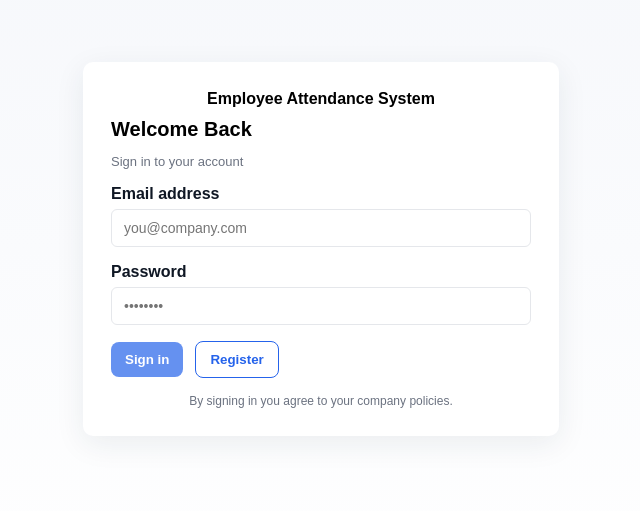
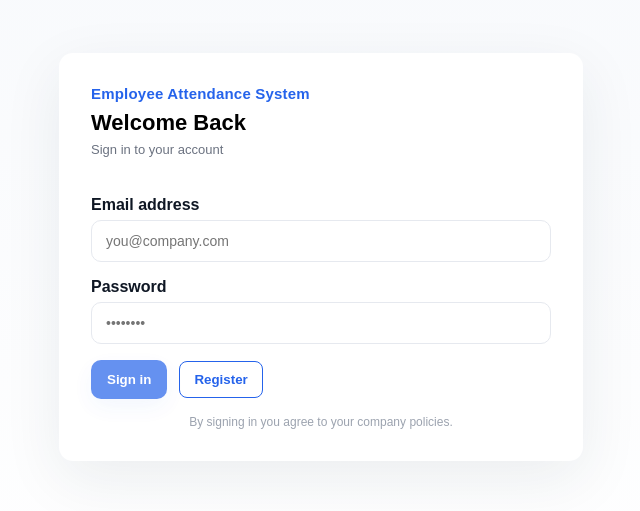
Before and after one commit to jaseem1033/Employee-Attendance-System, a React (Vite) app in the folder frontend/: page /login in a window 1280 px wide. Shown: the part 207-718 px from the top of the page, without its empty margins (319-959 px from the left). Built offline with nearby package versions, Linux system fonts and the light colour scheme; no server answers.

Commit message:
Login page ui updated

```diff
--- a/frontend/src/pages/Login.tsx
+++ b/frontend/src/pages/Login.tsx
@@ -47,10 +47,12 @@ export default function Login() {
   return (
     <div className="auth-page">
       <div className="auth-card">
-        <div className="form-title">Employee Attendance System</div>
-        <div className="auth-header" style={{ textAlign: 'left', marginBottom: 8 }}>
-          <h1>Welcome Back</h1>
-          <p className="muted">Sign in to your account</p>
+        <div className="auth-top">
+          <div className="system-title">Employee Attendance System</div>
+          <div className="auth-header" style={{ textAlign: 'left', marginBottom: 8 }}>
+            <h1>Welcome Back</h1>
+            <p className="muted auth-sub">Sign in to your account</p>
+          </div>
         </div>
 
         <form onSubmit={handle} className="auth-form" aria-label="login form" noValidate>
--- a/frontend/src/styles.css
+++ b/frontend/src/styles.css
@@ -100,21 +100,26 @@ th { background: #f8f8f8 }
 
 
 /* Auth / Login styles */
-.auth-page { display: flex; align-items: center; justify-content: center; min-height: calc(100vh - 64px); background: linear-gradient(180deg, #f5f7fb 0%, #ffffff 100%); padding: 24px }
-.auth-card { width: 100%; max-width: 420px; background: #fff; border-radius: 10px; box-shadow: 0 8px 30px rgba(31,45,61,0.08); padding: 28px }
-.auth-header h1 { margin: 0 0 6px 0; font-size: 20px }
+.auth-page { display: flex; align-items: center; justify-content: center; min-height: calc(100vh - 64px); background: linear-gradient(180deg, #f7f9fc 0%, #ffffff 100%); padding: 32px }
+.auth-card { width: 100%; max-width: 460px; background: #fff; border-radius: 14px; box-shadow: 0 18px 60px rgba(31,45,61,0.08); padding: 32px }
+.auth-top { display:flex; flex-direction:column; gap:8px; margin-bottom:6px }
+.system-title { font-weight:800; color:#2563eb; font-size:15px; letter-spacing:0.2px }
+.auth-header h1 { margin: 0 0 6px 0; font-size:22px }
+.auth-sub { margin-top:2px }
 .muted { color: #6b7280; font-size: 13px }
-.auth-form { margin-top: 16px }
+.auth-form { margin-top: 18px }
 .form-row { margin-bottom: 14px }
 .form-row-inline { display: flex; align-items: center; justify-content: space-between }
-.input { padding: 10px 12px; border: 1px solid #e5e7eb; border-radius: 6px; font-size: 14px }
+.input { padding: 12px 14px; border: 1px solid #e6e9ef; border-radius: 10px; font-size: 14px; background: #fff; transition: box-shadow 160ms ease, border-color 160ms ease }
+.input:focus { outline: none; border-color: #2563eb; box-shadow: 0 6px 20px rgba(37,99,235,0.08), 0 0 0 3px rgba(37,99,235,0.06) }
 .checkbox { display: flex; align-items: center; gap: 8px; font-size: 14px }
-.btn { border: none; border-radius: 8px; padding: 10px 14px; cursor: pointer }
-.btn-primary { background: #2563eb; color: #fff }
+.btn { border: none; border-radius: 10px; padding: 12px 16px; cursor: pointer; font-weight:700 }
+.btn-primary { background: #2563eb; color: #fff; box-shadow: 0 8px 24px rgba(37,99,235,0.08); transition: transform 120ms ease, filter 120ms ease }
+.btn-primary:hover { transform: translateY(-1px); filter:brightness(0.96) }
 .btn-primary:disabled { opacity: 0.7; cursor: not-allowed }
 .error { color: #b91c1c; background: #fff5f5; padding: 8px 10px; border-radius: 6px; margin-bottom: 8px }
 .link-small { font-size: 13px; color: #2563eb; text-decoration: none }
-.auth-footer { margin-top: 12px; font-size: 12px; text-align: center }
+.auth-footer { margin-top: 16px; font-size: 12px; text-align: center; color:#9ca3af }
 
 /* secondary / outline button for register */
 .btn-outline { background: transparent; border: 1px solid #2563eb; color: #2563eb; padding: 10px 14px; border-radius: 8px; cursor: pointer }
```
